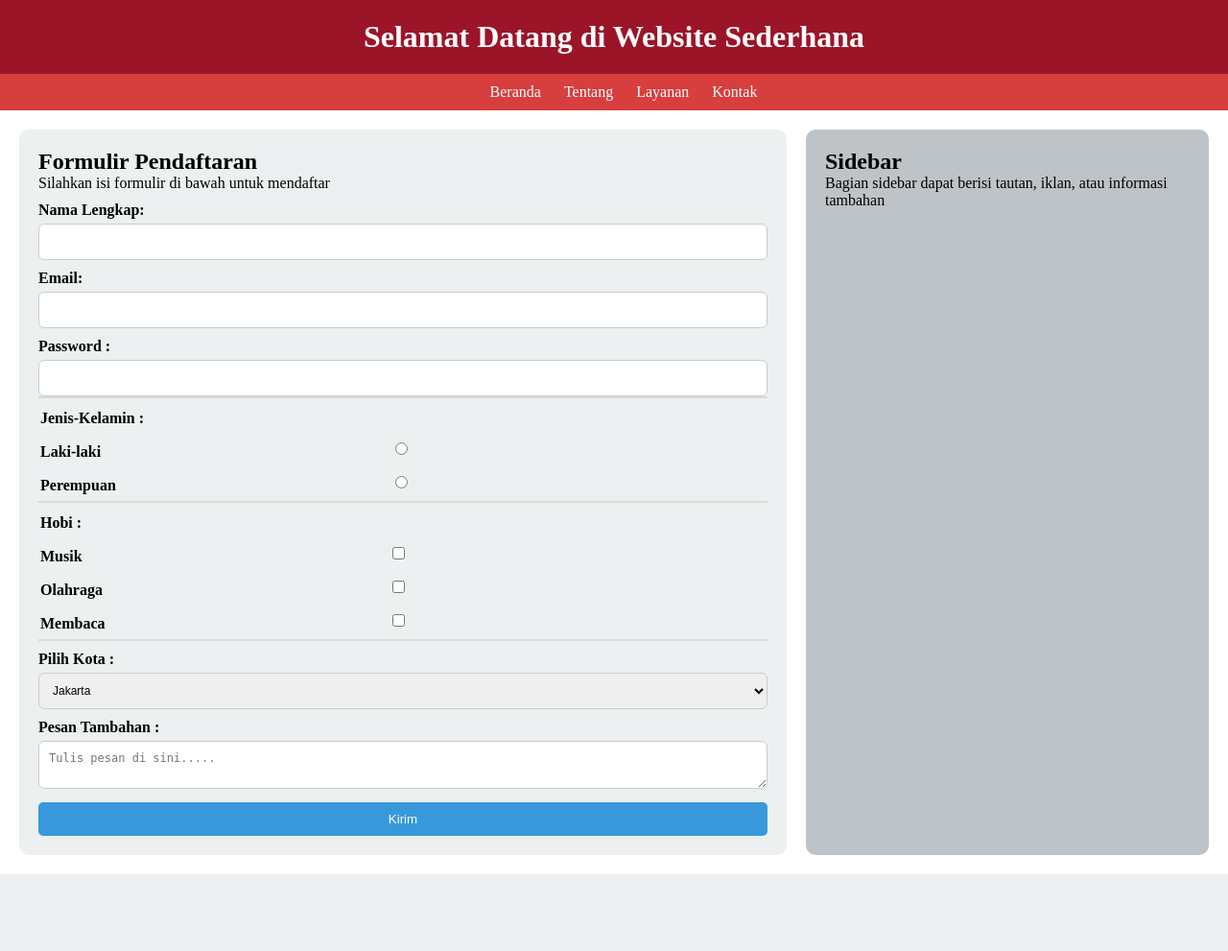
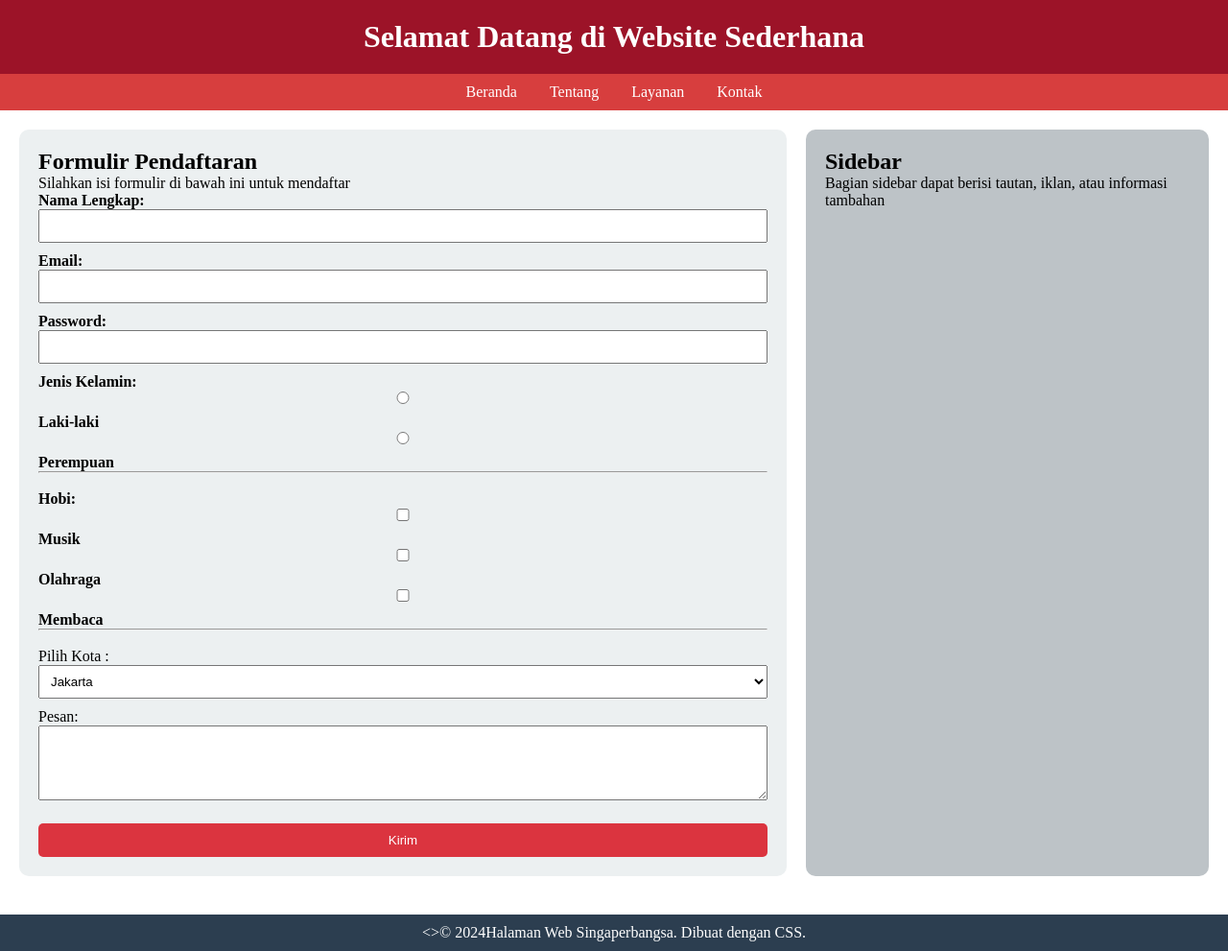
Before and after one commit to Nafhaniqi14/pemrograman_berbasis_web, a PHP site: page / in a window 1280 px wide. Shown: the whole page at 96% size. Before the commit the page ends 911 px from the top, so only its background shows below. Run offline with PHP 8.4, Linux system fonts and the light colour scheme.

Commit message:
persiapan evaluasi

```diff
--- a/Tugas_Pertemuan_3/index.html
+++ b/Tugas_Pertemuan_3/index.html
@@ -3,89 +3,78 @@
 <head>
     <meta charset="UTF-8">
     <meta name="viewport" content="width=device-width, initial-scale=1.0">
-    <title>Website Sederhana</title>
+    <title>Document</title>
+</head>
+<body>
+
+</body>
+</html>
+<html>
+        <head>
+            <title>Tugas Praktikum 3</title>
             <link rel="stylesheet" href="style.css">
         </head>
     <body>
-    <header><h1>Selamat Datang di Website Sederhana</h1></header>
+        <header>
+        <h1>Selamat Datang di Website Sederhana</h1>
+        </header>
         <nav>
             <ul>
-            <li><a href="">Beranda</a></li>
-            <li><a href="">Tentang</a></li>
-            <li><a href="">Layanan</a></li>
-            <li><a href="">Kontak</a></li>
+                <li><a href="#">Beranda</a></li>
+                <li><a href="#">Tentang</a></li>
+                <li><a href="#">Layanan</a></li>
+                <li><a href="#">Kontak</a></li>
             </ul>
         </nav>
         <div class="container">
             <section class="content">
+                <form action="#" method="post">
                 <h2>Formulir Pendaftaran</h2>
-            <p>Silahkan isi formulir di bawah untuk mendaftar</p>
-            <form action="" method="get">
-                    <label for="nama">Nama Lengkap:</label>
-                    <input type="text" id="nama" name="nama" class="form-control" required>
-                    <label for="email">Email:</label>
-                    <input type="text" id="email" name="email" class="form-control"required>
-                    <label for="password" >Password :</label>
-                    <input type="password" id="password" name="password" class="form-control" required>
-                    <table class="genderr">
-                    <div style="border-bottom: 2px solid #d8dadb">
-                        <tr>
-                            <td><label for="gender">Jenis-Kelamin : </label></td>
-                        </tr>
-                        <tr>
-                        <td><label for="gender">Laki-laki</label></td>
-                        <td ><input  type="radio" id="jenis-kelamin" name="gender" value="laki-laki" required></td>
-                        </tr>
-                        <tr>
-                        <td><label for="gender">Perempuan</label></td>
-                        <td><input type="radio" id="jenis-kelamin" name="gender" value="perempuan" required></td>
-                        </tr>
-                    </div>
-                    </table>
-                    <table class="Hobii">
-                        <div style="border-bottom: 2px solid #d8dadb" class="hobi">
-                        <tr>
-                            <td>
-                        <label for="Hobi">Hobi : </label>
-                    </td>
-                        </tr>
-                        <tr>
-                        <td><label for="hobi">Musik</label></td>
-                        <td ><input  type="checkbox" id="hobi" name="hobi" value="musik"required></td>
-                        </tr>
-                        </tr>
-                        <tr>
-                        <td><label for="hobi">Olahraga</label></td>
-                        <td ><input  type="checkbox" id="hobi" name="hobi" value="olahraga"required></td>
-                        </tr>
-                        <tr>
-                        <td><label for="hobi">Membaca</label></td>
-                        <td ><input  type="checkbox" id="hobi" name="hobi" value="membaca"required></td>
-                        </tr>
-                    </div>
-                    </table>
-                    <div style="border-top: 2px solid #d8dadb">
-                        <label for="pilihan">Pilih Kota : </label>
-                <select name="pilihan" id="kota" required>
-                    <option value="1">Jakarta</option>
-                    <option value="2">Karawang</option>
-                    <option value="3">Bekasi</option>
-                    <option value="4">Subang</option>
-                    <option value="5">Sukabumi</option>
-                    <option value="6">Bandung</option>
-                    <option value="7">Indramayu</option>
+                <p>Silahkan isi formulir di bawah ini untuk mendaftar</p>
+
+                <label for="nama"><b>Nama Lengkap:</b></label>
+                <input type="text" name="name" id="nama" required>
+
+                <label for="email"><b>Email:</b></label>
+                <input type="email" name="email"id="email" required>
+
+                <label for="password"><b>Password:</b></label>
+                <input type="password" name="password" id="password" required>
+
+                <p><b>Jenis Kelamin:</b></p>
+                <label><input type="radio" name="gender" value="male" required><b>Laki-laki</b></label>
+                <label><input type="radio" name="gender" value="female"><b>Perempuan</b></label>
+                <hr><br>
+
+                <p><b>Hobi:</b></p>
+                <label><input type="checkbox" name="hobi[]" value="musik"><b>Musik</b></label>
+                <label><input type="checkbox" name="hobi[]" value="olahraga"><b>Olahraga</b></label>
+                <label><input type="checkbox" name="hobi[]" value="membaca"><b>Membaca</b></label>
+                <hr><br>
+
+                <label for="kota">Pilih Kota :</label>
+                <select id="kota" name="kota" required>
+                    <option value="jkt">Jakarta</option>
+                        <option value="sby">Surabaya</option>
+                        <option value="mlg">Malang</option>
+                        <option value="bdg">Bandung</option>
+                        <option value="krw">Karawang</option>
                 </select>
-                <label for="pesan">Pesan Tambahan : </label>
-                <textarea name="pesan" id="pesan" placeholder="Tulis pesan di sini....."></textarea>
 
-                <button class="btn">Kirim</button>
+                <label for="komentar">Pesan:</label>
+                <textarea id="komentar" name="komentar" rows="4" cols="50" required></textarea>
+
+                <button type="submit" class="btn">Kirim</button>
                 </form>
-
             </section>
             <aside class="sidebar">
                 <h2>Sidebar</h2>
                 <p>Bagian sidebar dapat berisi tautan, iklan, atau informasi tambahan</p>
             </aside>
         </div>
+
+    <footer>
+        <>&copy; 2024Halaman Web Singaperbangsa. Dibuat dengan CSS.</p>
+    </footer>
     </body>
     </html>
--- a/Tugas_Pertemuan_3/style.css
+++ b/Tugas_Pertemuan_3/style.css
@@ -3,125 +3,87 @@
     padding: 0;
     box-sizing: border-box;
 }
-header{
-    background-color: #9c1428;
+
+header {
+background-color: #9c1328;
 color: white;
 text-align: center;
 padding: 20px;
 }
-nav{
+
+nav {
 background-color: #d73e3e;
 padding: 10px;
 text-align: center;
 }
 
-nav ul{
+nav ul {
     list-style: none;
 }
-nav ul li{
+
+nav ul li {
 display: inline;
-    margin: 0 15 px;
+margin: 0 15px;
 }
-nav ul li a{
-    padding-left: 20px;
+nav ul li a {
 color: white;
 text-decoration: none;
 }
-.container{
+
+.container {
 display: flex;
 justify-content: space-between;
 padding: 20px;
 }
-.content{
+
+.content {
 flex: 2;
 padding: 20px;
-    background-color: #ecf0f0;
+background-color: #ECF0F1;
 border-radius: 10px;
 }
-.sidebar{
+
+.sidebar {
 flex: 1;
 padding: 20px;
-    background-color: #bdc3c7;
+background-color: #BDC3C7;
 border-radius: 10px;
 margin-left: 20px;
 }
-.btn{
+
+footer {
+text-align: center;
+padding: 10px;
+background-color: #2C3E50;
+color: white;
+margin-top: 20px;
+}
+
+
+.btn {
 width: 100%;
-    display: inline;
+display: inline-block;
 padding: 10px 20px;
-    background-color: #3799db;
+background-color: #db343f;
 color: white;
 text-decoration: none;
 border-radius: 5px;
 margin-top: 10px;
 border: none;
-    transition: background-color 0.3s ease-in-out, transform 0.2s ease-in-out;
-}
-label {
-    display: block;
-    font-weight: bold;
-    margin-bottom: 5px;
-    padding-top: 10px;
+cursor: pointer;
+
+transition: background-color 0.3s ease-in-out, transform 0.2s ease-
+in-out;
+
 }
 
-.form-control {
-    padding: 10px;
-    border: 1px solid #ccc;
-    border-radius: 6px;
-    font-size: 14px;
-    box-sizing: border-box;
-    width: 100%;
+.btn:hover {
+background-color: gray;
+transform: scale(0.70.1);
 }
 
-.form-control:focus {
-  border-color: #4A90E2;
-  outline: none;
-  box-shadow: 0 0 5px rgba(74, 144, 226, 0.5);
+input, select, textarea{
+    width:100%;
+    padding:8px;
+    margin-bottom:10px;
 }
-
-.btn a{
-    color: white;
-    text-decoration: none;
-}
-.btn:hover{
-    background-color: blueviolet;
-    transform:scale(0,5.0,5) ;
-}
-.radio-container {
-  display: flex;
-  justify-content: left;
-  align-items: center;
-  width: 100%;
-}
-#kota{
-    padding: 10px;
-    border: 1px solid #ccc;
-    border-radius: 6px;
-    font-size: 12px;
-    box-sizing: border-box;
-    width: 100%;
-}
-#pesan{
-        padding: 10px;
-    border: 1px solid #ccc;
-    border-radius: 6px;
-    font-size: 12px;
-    box-sizing: border-box;
-    width: 100%;
-}
-.radio-container label {
-  margin-right: 10px;
-  text-align: left;
-}
-.genderr {
-    width: 55%;
-  }
-.Hobii {
-    width: 58%;
-  }
-
-nav ul li a:hover{
-    list-style: none;
-    color: brown;
-    transform: scale(1.1);
-}
```
Also changed, not shown: Tugas_Pertemuan_5/index.php (+17 -5 lines), Tugas_Pertemuan_6/latihan_diskon.php (+17 -6 lines), Tugas_Pertemuan_6/latihan_nilai.php (+5 -5 lines). Lines whose indentation alone changed are shown as unchanged.
